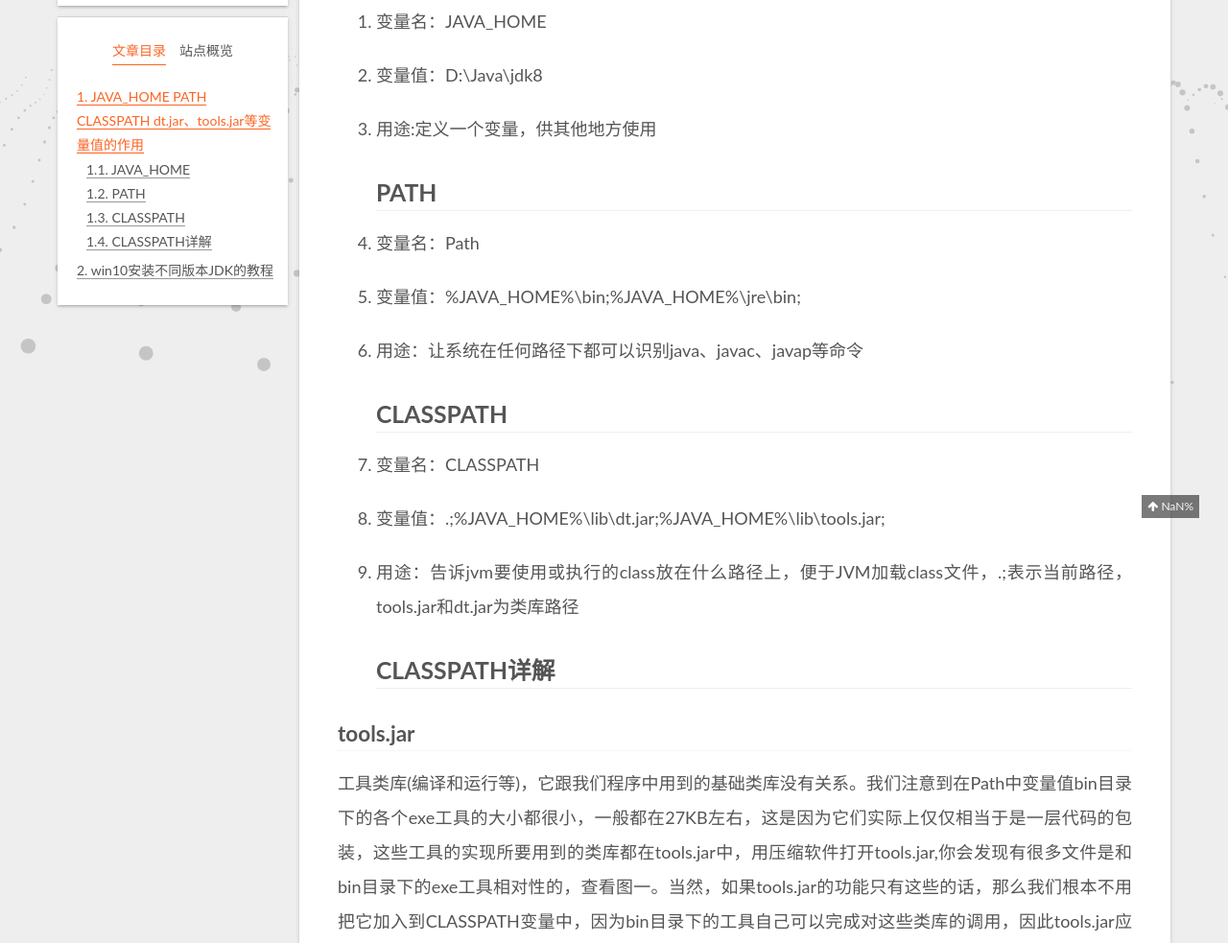
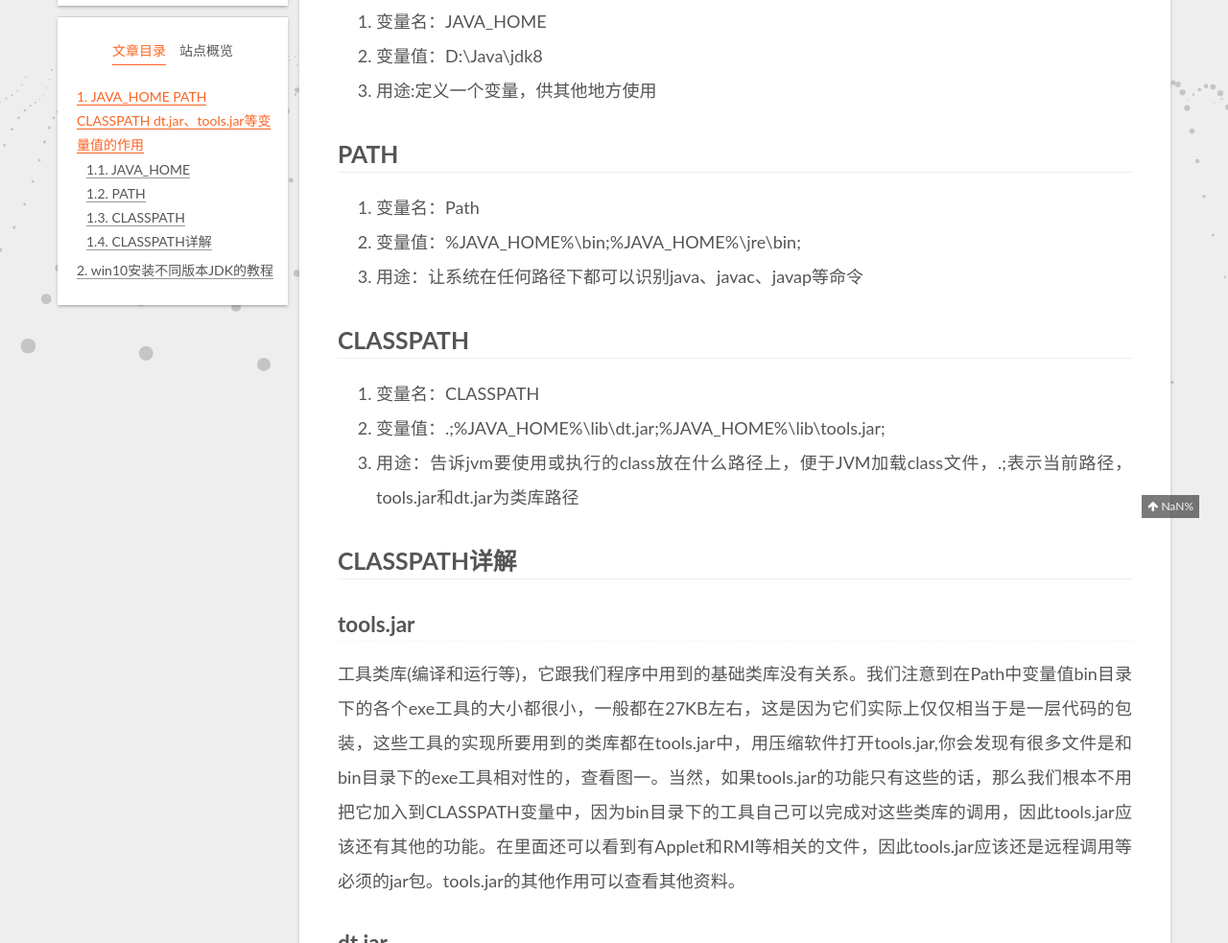
Before and after one commit to hzn2020/hzn2020.github.io, a plain HTML site: page 2021/01/14/JDK环境变量配置相关知识/index.html in a window 1280 px wide. Shown: the part 360-1343 px from the top of the page at 96% size. Drawn offline with Linux system fonts and the light colour scheme; animation ran at ten frames a second.

Commit message:
Site updated: 2021-01-17 01:08:55

```diff
--- a/2021/01/14/JDK环境变量配置相关知识/index.html
+++ b/2021/01/14/JDK环境变量配置相关知识/index.html
@@ -31,7 +31,7 @@
 <meta property="og:locale" content="zh_CN">
 <meta property="og:image" content="https://hzn2020.github.io/2021/01/14/JDK%E7%8E%AF%E5%A2%83%E5%8F%98%E9%87%8F%E9%85%8D%E7%BD%AE%E7%9B%B8%E5%85%B3%E7%9F%A5%E8%AF%86/18172937800.jpeg">
 <meta property="article:published_time" content="2021-01-14T14:02:20.000Z">
-<meta property="article:modified_time" content="2021-01-16T17:04:39.522Z">
+<meta property="article:modified_time" content="2021-01-16T17:08:27.103Z">
 <meta property="article:author" content="Hzn">
 <meta property="article:tag" content="Java">
 <meta property="article:tag" content="学习笔记">
@@ -233,7 +233,7 @@
                   <i class="fa fa-calendar-check-o"></i>
                 </span>
                 <span class="post-meta-item-text">更新于</span>
-                <time title="修改时间：2021-01-17 01:04:39" itemprop="dateModified" datetime="2021-01-17T01:04:39+08:00">2021-01-17</time>
+                <time title="修改时间：2021-01-17 01:08:27" itemprop="dateModified" datetime="2021-01-17T01:08:27+08:00">2021-01-17</time>
               </span>
             <span class="post-meta-item">
               <span class="post-meta-item-icon">
@@ -276,26 +276,21 @@
 
 
         <h1 id="JAVA-HOME-PATH-CLASSPATH-dt-jar、tools-jar等变量值的作用"><a href="#JAVA-HOME-PATH-CLASSPATH-dt-jar、tools-jar等变量值的作用" class="headerlink" title="JAVA_HOME PATH CLASSPATH dt.jar、tools.jar等变量值的作用"></a>JAVA_HOME PATH CLASSPATH dt.jar、tools.jar等变量值的作用</h1><h2 id="JAVA-HOME"><a href="#JAVA-HOME" class="headerlink" title="JAVA_HOME"></a>JAVA_HOME</h2><ol>
-<li><p>变量名：JAVA_HOME</p>
-</li>
-<li><p>变量值：D:\Java\jdk8 </p>
-</li>
-<li><p>用途:定义一个变量，供其他地方使用</p>
-<h2 id="PATH"><a href="#PATH" class="headerlink" title="PATH"></a>PATH</h2></li>
-<li><p>变量名：Path</p>
-</li>
-<li><p>变量值：%JAVA_HOME%\bin;%JAVA_HOME%\jre\bin;</p>
-</li>
-<li><p>用途：让系统在任何路径下都可以识别java、javac、javap等命令</p>
-<h2 id="CLASSPATH"><a href="#CLASSPATH" class="headerlink" title="CLASSPATH"></a>CLASSPATH</h2></li>
-<li><p>变量名：CLASSPATH</p>
-</li>
-<li><p>变量值：.;%JAVA_HOME%\lib\dt.jar;%JAVA_HOME%\lib\tools.jar;</p>
-</li>
-<li><p>用途：告诉jvm要使用或执行的class放在什么路径上，便于JVM加载class文件，.;表示当前路径，tools.jar和dt.jar为类库路径</p>
-<h2 id="CLASSPATH详解"><a href="#CLASSPATH详解" class="headerlink" title="CLASSPATH详解"></a>CLASSPATH详解</h2></li>
+<li>变量名：JAVA_HOME</li>
+<li>变量值：D:\Java\jdk8 </li>
+<li>用途:定义一个变量，供其他地方使用</li>
 </ol>
-<h3 id="tools-jar"><a href="#tools-jar" class="headerlink" title="tools.jar"></a>tools.jar</h3><p>工具类库(编译和运行等)，它跟我们程序中用到的基础类库没有关系。我们注意到在Path中变量值bin目录下的各个exe工具的大小都很小，一般都在27KB左右，这是因为它们实际上仅仅相当于是一层代码的包装，这些工具的实现所要用到的类库都在tools.jar中，用压缩软件打开tools.jar,你会发现有很多文件是和bin目录下的exe工具相对性的，查看图一。当然，如果tools.jar的功能只有这些的话，那么我们根本不用把它加入到CLASSPATH变量中，因为bin目录下的工具自己可以完成对这些类库的调用，因此tools.jar应该还有其他的功能。在里面还可以看到有Applet和RMI等相关的文件，因此tools.jar应该还是远程调用等必须的jar包。tools.jar的其他作用可以查看其他资料。</p>
+<h2 id="PATH"><a href="#PATH" class="headerlink" title="PATH"></a>PATH</h2><ol>
+<li>变量名：Path</li>
+<li>变量值：%JAVA_HOME%\bin;%JAVA_HOME%\jre\bin;</li>
+<li>用途：让系统在任何路径下都可以识别java、javac、javap等命令</li>
+</ol>
+<h2 id="CLASSPATH"><a href="#CLASSPATH" class="headerlink" title="CLASSPATH"></a>CLASSPATH</h2><ol>
+<li>变量名：CLASSPATH</li>
+<li>变量值：.;%JAVA_HOME%\lib\dt.jar;%JAVA_HOME%\lib\tools.jar;</li>
+<li>用途：告诉jvm要使用或执行的class放在什么路径上，便于JVM加载class文件，.;表示当前路径，tools.jar和dt.jar为类库路径</li>
+</ol>
+<h2 id="CLASSPATH详解"><a href="#CLASSPATH详解" class="headerlink" title="CLASSPATH详解"></a>CLASSPATH详解</h2><h3 id="tools-jar"><a href="#tools-jar" class="headerlink" title="tools.jar"></a>tools.jar</h3><p>工具类库(编译和运行等)，它跟我们程序中用到的基础类库没有关系。我们注意到在Path中变量值bin目录下的各个exe工具的大小都很小，一般都在27KB左右，这是因为它们实际上仅仅相当于是一层代码的包装，这些工具的实现所要用到的类库都在tools.jar中，用压缩软件打开tools.jar,你会发现有很多文件是和bin目录下的exe工具相对性的，查看图一。当然，如果tools.jar的功能只有这些的话，那么我们根本不用把它加入到CLASSPATH变量中，因为bin目录下的工具自己可以完成对这些类库的调用，因此tools.jar应该还有其他的功能。在里面还可以看到有Applet和RMI等相关的文件，因此tools.jar应该还是远程调用等必须的jar包。tools.jar的其他作用可以查看其他资料。</p>
 <h3 id="dt-jar"><a href="#dt-jar" class="headerlink" title="dt.jar"></a>dt.jar</h3><p><strong>运行环境类库，主要是Swing包</strong>，这一点通过用压缩软件打开dt.jar也可以看到。如果在开发时候没有用到Swing包，那么可以不用将dt.jar添加到CLASSPATH变量中。</p>
 <p><strong>CLASSPATH中的类库</strong>是由Application ClassLoader或者我们自定义的类加载器来加载的，这里当然不能包括基础类库，如果包括基础类库的话，并用两个不同的自定义类加载器去加载该基础类，那它得到的该基础类就不是唯一的了，这样便不能保证Java类的安全性。</p>
 <h3 id="基本类库和扩展类库rt-jar"><a href="#基本类库和扩展类库rt-jar" class="headerlink" title="基本类库和扩展类库rt.jar"></a>基本类库和扩展类库rt.jar</h3><p>基本类库是所有的 import java.* 开头的类，在 %JAVA_HOME%\jre\lib 目录下（如其中的 rt.jar、resource.jar ），类加载机制提到，该目录下的类会由 Bootstrap ClassLoader 自动加载，并通过亲委派模型保证了基础类库只会被Bootstrap ClassLoader加载，这也就保证了基础类的唯一性。<br>扩展类库是所有的 import javax.* 开头的类，在 %JAVA_HOME%\jre\lib\ext 目录下，该目录下的类是由Extension ClassLoader 自动加载，不需要我们指定。<br>rt.jar 默认就在根classloader的加载路径里面,放在claspath也是多此一举</p>
--- a/css/main.css
+++ b/css/main.css
@@ -1269,7 +1269,7 @@ pre .javascript .function {
 }
 .links-of-author a::before,
 .links-of-author span.exturl::before {
-  background: #b44dff;
+  background: #d57cff;
   border-radius: 50%;
   content: ' ';
   display: inline-block;
```
Also changed, not shown: atom.xml (+2 -2 lines), index.html (+1 -1 lines), search.xml (+14 -19 lines).
